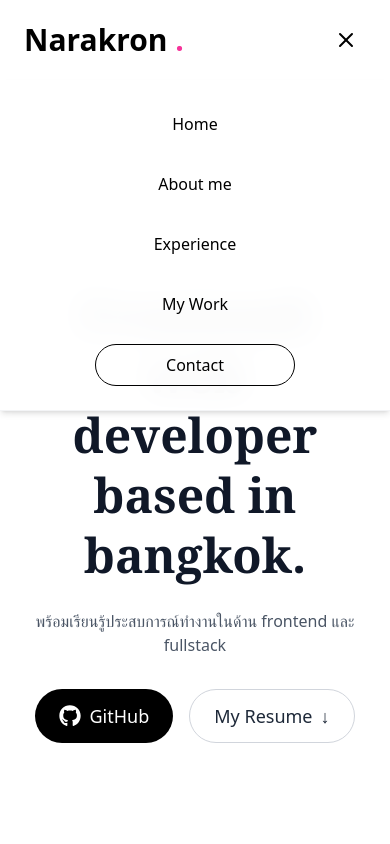
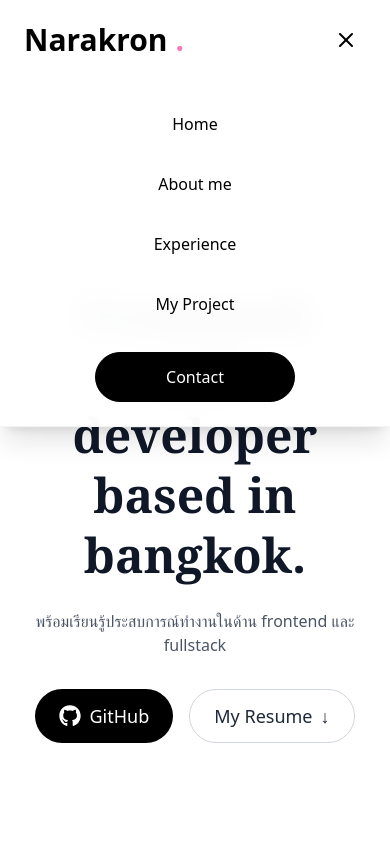
Before and after one commit to narakronkota/Portfolio-narakron, a React (Vite) app in the folder narakron/: page / in a window 390 px wide. Both pictures are taken after a click on the button 346 px from the left and 40 px from the top of the page. Shown: the top 844 px of the page. Built offline with nearby package versions, Linux system fonts and the light colour scheme.

Commit message:
fix darkmode and motion and comment

```diff
--- a/narakron/src/Componets/Experience.jsx
+++ b/narakron/src/Componets/Experience.jsx
@@ -94,7 +94,7 @@ export default function Experience() {
           <div className="w-12 h-[2px] bg-black mx-auto mt-4"></div>
         </motion.div>
 
-        {/* Two cards (ปรับ layout ระยะห่างและขอบให้เข้ากับสไตล์ขาวดำคลีนๆ) */}
+
         <div className="grid grid-cols-1 md:grid-cols-2 gap-8 mt-12">
           <Card title="Frontend Development" items={frontend} />
           <Card title="Backend Development" items={backend} />
--- a/narakron/src/Componets/Navbar.jsx
+++ b/narakron/src/Componets/Navbar.jsx
@@ -1,10 +1,67 @@
 import React, { useState, useEffect } from "react";
-import { Heart, Menu, X } from "lucide-react"; // ✅ เพิ่มไอคอน Menu และ X (กากบาท)
+import { Heart, Menu, X } from "lucide-react";
+import { motion, AnimatePresence } from "framer-motion";
+
+const navLinks = [
+  { label: "Home", href: "#home" },
+  { label: "About me", href: "#about" },
+  { label: "Experience", href: "#experience" },
+  { label: "My Project", href: "#work" },
+];
+
+// --- Animation Variants ---
+const navContainerVariants = {
+  hidden: { opacity: 0 },
+  visible: {
+    opacity: 1,
+    transition: {
+      staggerChildren: 0.1,
+      delayChildren: 0.1,
+    },
+  },
+};
+
+const itemVariants = {
+  hidden: { y: -20, opacity: 0 },
+  visible: {
+    y: 0,
+    opacity: 1,
+    transition: { type: "spring", stiffness: 120 },
+  },
+};
+
+const mobileMenuVariants = {
+  hidden: { opacity: 0, y: -20 },
+  visible: {
+    opacity: 1,
+    y: 0,
+    transition: {
+      type: "spring",
+      stiffness: 100,
+      damping: 15,
+      staggerChildren: 0.05,
+      delayChildren: 0.1,
+    },
+  },
+  exit: {
+    opacity: 0,
+    y: -10,
+    transition: { duration: 0.2 },
+  },
+};
+
+const mobileItemVariants = {
+  hidden: { y: -15, opacity: 0 },
+  visible: {
+    y: 0,
+    opacity: 1,
+    transition: { type: "spring", stiffness: 120 },
+  },
+};
 
 const Navbar = () => {
   const [scrolled, setScrolled] = useState(false);
   const [isOpen, setIsOpen] = useState(false);
-
 
   useEffect(() => {
     const handleScroll = () => {
@@ -14,112 +71,145 @@ const Navbar = () => {
     return () => window.removeEventListener("scroll", handleScroll);
   }, []);
 
-
   return (
-    <header
-      className={`w-full px-6 md:px-12 lg:px-20 py-5 flex justify-between items-center sticky top-0 z-50 transition-all duration-300
+    <motion.header
+      initial={{ y: -20, opacity: 0 }}
+      animate={{ y: 0, opacity: 1 }}
+      transition={{ duration: 0.6, ease: "easeOut" }}
+      className={`w-full px-6 md:px-12 lg:px-20 py-5 flex justify-between items-center sticky top-0 z-50 transition-colors duration-300
         ${
           scrolled
             ? "backdrop-blur-md bg-white/40 shadow-sm"
             : "bg-transparent text-black"
         }`}
     >
-      {/* logo */}
-      <h1 className="text-3xl font-bold whitespace-nowrap z-50">
-        Narakron <span className="text-pink-500">.</span>
-      </h1>
+      {/* Logo */}
+      <motion.h1
+        initial={{ opacity: 0, x: -20 }}
+        animate={{ opacity: 1, x: 0 }}
+        transition={{ duration: 0.5, delay: 0.2 }}
+        className="text-3xl font-bold whitespace-nowrap z-50 cursor-pointer"
+      >
+        Narakron{" "}
+        <motion.span
+          initial={{ opacity: 0 }}
+          animate={{ opacity: 1 }}
+          transition={{
+            repeat: Infinity,
+            duration: 1.5,
+            repeatType: "reverse",
+          }}
+          className="text-pink-500 inline-block"
+        >
+          .
+        </motion.span>
+      </motion.h1>
 
-      <nav
+      {/* Desktop Nav */}
+      <motion.nav
+        variants={navContainerVariants}
+        initial="hidden"
+        animate="visible"
         className={`hidden md:flex gap-8 px-6 py-2 rounded-full font-medium transition-all duration-300
           ${
             scrolled
-              ? "bg-white/40 text-gray-900 dark:text-white backdrop-blur-md border-none"
+              ? "bg-white/50 text-gray-900 backdrop-blur-md shadow-sm border border-gray-100"
               : "bg-transparent text-gray-800"
           }`}
       >
-        <a href="#home" className="hover:opacity-80 transition">
-          Home
-        </a>
-        <a href="#about" className="hover:opacity-80 transition">
-          About me
-        </a>
-        <a href="#experience" className="hover:opacity-80 transition">
-          Experience
-        </a>
-        <a href="#work" className="hover:opacity-80 transition">
-          My Project
-        </a>
-      </nav>
+        {navLinks.map((link, index) => (
+          <motion.a
+            key={index}
+            variants={itemVariants}
+            whileHover={{ scale: 1.05, color: "#ec4899" }}
+            whileTap={{ scale: 0.95 }}
+            href={link.href}
+            className="transition-colors"
+          >
+            {link.label}
+          </motion.a>
+        ))}
+      </motion.nav>
 
-      <div className="flex items-center gap-4 z-50">
-        <a
+      {/* Right Section (Contact & Mobile Toggle) */}
+      <motion.div
+        initial={{ opacity: 0, x: 20 }}
+        animate={{ opacity: 1, x: 0 }}
+        transition={{ duration: 0.5, delay: 0.2 }}
+        className="flex items-center gap-4 z-50"
+      >
+        <motion.a
+          whileHover={{ scale: 1.05, backgroundColor: "#f3f4f6" }}
+          whileTap={{ scale: 0.95 }}
           href="#contact"
-          className={`hidden sm:flex items-center gap-2 px-5 py-2 rounded-full border transition
+          className={`hidden sm:flex items-center gap-2 px-5 py-2 rounded-full border transition-colors
             ${
               scrolled
-                ? "border-gray-500 text-gray-900 dark:text-white hover:bg-white/30 backdrop-blur-md "
+                ? "border-gray-300 text-gray-900 bg-white/50 backdrop-blur-md"
                 : "border-gray-400 text-black hover:bg-gray-100"
             }`}
         >
-          Contact <span>↗</span>
-        </a>
+          Contact <motion.span whileHover={{ x: 3, y: -3 }}>↗</motion.span>
+        </motion.a>
 
-
-
-        {/* Mobile Menu */}
-        <button
+        {/* Mobile Menu Button */}
+        <motion.button
+          whileTap={{ scale: 0.9 }}
           onClick={() => setIsOpen(!isOpen)}
           className="p-2 md:hidden text-black hover:bg-gray-100 rounded-full transition cursor-pointer"
         >
+          <AnimatePresence mode="wait">
+            <motion.div
+              key={isOpen ? "close" : "menu"}
+              initial={{ rotate: -90, opacity: 0 }}
+              animate={{ rotate: 0, opacity: 1 }}
+              exit={{ rotate: 90, opacity: 0 }}
+              transition={{ duration: 0.2 }}
+            >
               {isOpen ? <X size={24} /> : <Menu size={24} />}
-        </button>
-      </div>
+            </motion.div>
+          </AnimatePresence>
+        </motion.button>
+      </motion.div>
 
-      <div
-        className={`absolute top-full left-0 w-full bg-white/95 backdrop-blur-lg border-b border-gray-100 p-6 flex flex-col gap-5 text-center font-medium shadow-md transition-all duration-300 md:hidden
-          ${
-            isOpen
-              ? "opacity-100 translate-y-0 pointer-events-auto"
-              : "opacity-0 -translate-y-4 pointer-events-none"
-          }`}
+      {/* Mobile Menu Dropdown */}
+      <AnimatePresence>
+        {isOpen && (
+          <motion.div
+            variants={mobileMenuVariants}
+            initial="hidden"
+            animate="visible"
+            exit="exit"
+            className="absolute top-full left-0 w-full bg-white/95 backdrop-blur-lg border-b border-gray-100 p-6 flex flex-col gap-5 text-center font-medium shadow-xl md:hidden"
           >
-        <a
-          href="#home"
+            {navLinks.map((link, index) => (
+              <motion.a
+                key={index}
+                variants={mobileItemVariants}
+                href={link.href}
                 onClick={() => setIsOpen(false)}
-          className="py-2 hover:text-pink-500 transition"
+
+                whileTap={{ scale: 0.95 }}
+                className="py-2  transition-colors"
               >
-          Home
-        </a>
-        <a
-          href="#about"
-          onClick={() => setIsOpen(false)}
-          className="py-2 hover:text-pink-500 transition"
-        >
-          About me
-        </a>
-        <a
-          href="#experience"
-          onClick={() => setIsOpen(false)}
-          className="py-2 hover:text-pink-500 transition"
-        >
-          Experience
-        </a>
-        <a
-          href="#work"
-          onClick={() => setIsOpen(false)}
-          className="py-2 hover:text-pink-500 transition"
-        >
-          My Work
-        </a>
-        <a
+                {link.label}
+              </motion.a>
+            ))}
+
+            <motion.a
+              variants={mobileItemVariants}
               href="#contact"
               onClick={() => setIsOpen(false)}
-          className="sm:hidden mx-auto px-6 py-2 border border-black rounded-full w-full max-w-[200px]"
+              whileHover={{ scale: 1.02 }}
+              whileTap={{ scale: 0.98 }}
+              className="sm:hidden mx-auto px-6 py-3 mt-2 border border-black rounded-full w-full max-w-[200px] bg-black text-white hover:bg-gray-800 transition-colors"
             >
-          Contact{" "}
-        </a>
-      </div>
-    </header>
+              Contact
+            </motion.a>
+          </motion.div>
+        )}
+      </AnimatePresence>
+    </motion.header>
   );
 };
 
--- a/narakron/src/Componets/Project.jsx
+++ b/narakron/src/Componets/Project.jsx
@@ -59,7 +59,6 @@ const projects = [
       "Framer Motion",
       "Responsive Design",
       "Lucide Icons",
-      "Cloudinary",
       "Vercel",
     ],
     image:
@@ -103,7 +102,6 @@ const Projects = () => {
                 ease: "easeOut",
               }}
             >
-
               <div className="w-full h-48 overflow-hidden">
                 <img
                   src={project.image}
@@ -111,7 +109,6 @@ const Projects = () => {
                   className="w-full h-full object-cover"
                 />
               </div>
-
 
               <div className="p-6 flex flex-col flex-grow justify-between">
                 <div>
@@ -130,10 +127,9 @@ const Projects = () => {
                     </a>
                   </div>
 
-                  <h3 className="text-xl font-thai text-gray-900 dark:text-white mt-1 min-h-[56px] line-clamp-2">
+                  <h3 className="text-xl text-gray-900 dark:text-white mt-1 min-h-[56px] line-clamp-2">
                     {project.title}
                   </h3>
-
 
                   <div className="flex flex-wrap gap-2 mt-3 min-h-[110px] content-start">
                     {project.tags.map((tag, i) => (
@@ -146,12 +142,10 @@ const Projects = () => {
                     ))}
                   </div>
 
-
                   <p className="text-gray-600 font-thai text-sm mt-4 line-clamp-4">
                     {project.description}
                   </p>
                 </div>
-
 
                 <div className="mt-6">
                   <a
--- a/narakron/tailwind.config.js
+++ b/narakron/tailwind.config.js
@@ -1,6 +1,6 @@
 /** @type {import('tailwindcss').Config} */
 export default {
-  darkMode: "class", // ✅ toggle ด้วย class
+
   content: ["./index.html", "./src/**/*.{js,ts,jsx,tsx}"],
   theme: {
     extend: {},
```
Also changed, not shown: narakron/src/Componets/About.jsx (+4 -5 lines), narakron/src/Componets/Banner.jsx (+7 -7 lines), narakron/src/index.css (+6 -5 lines). Lines whose indentation alone changed are shown as unchanged.
